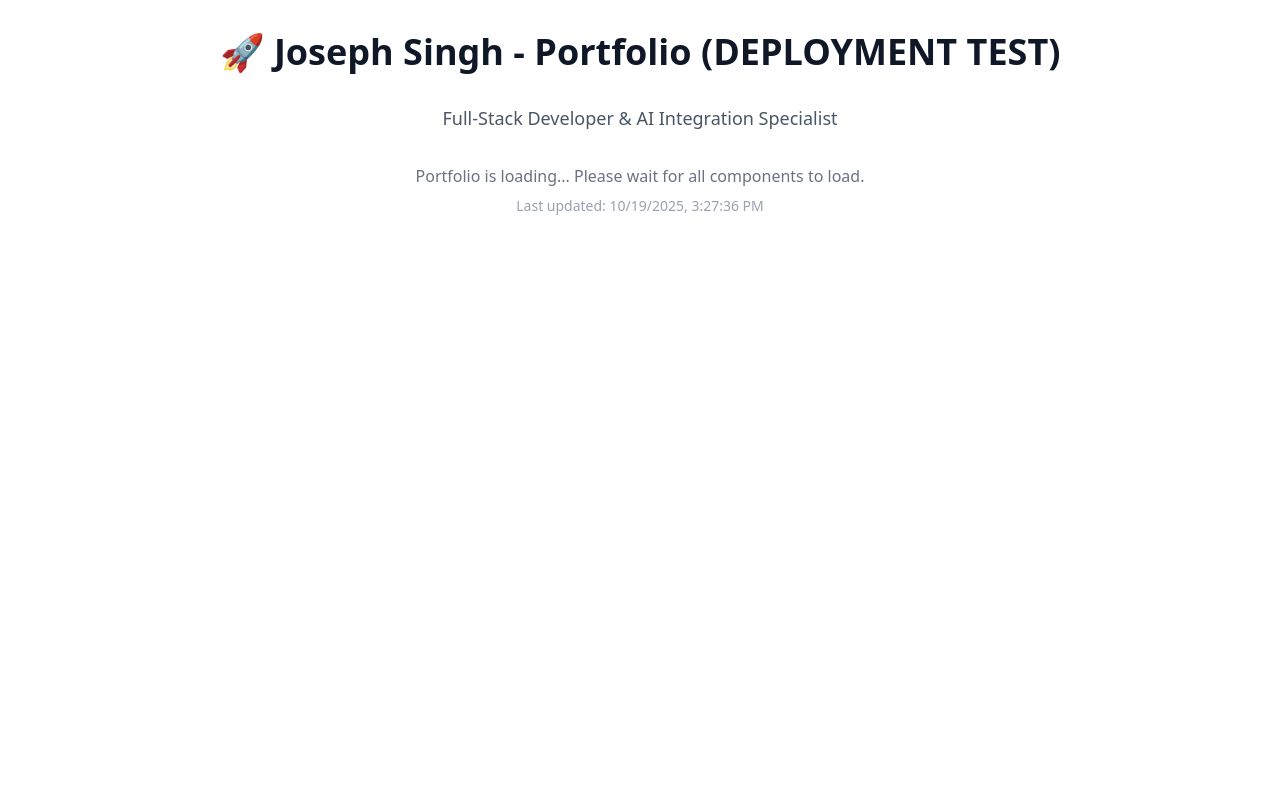
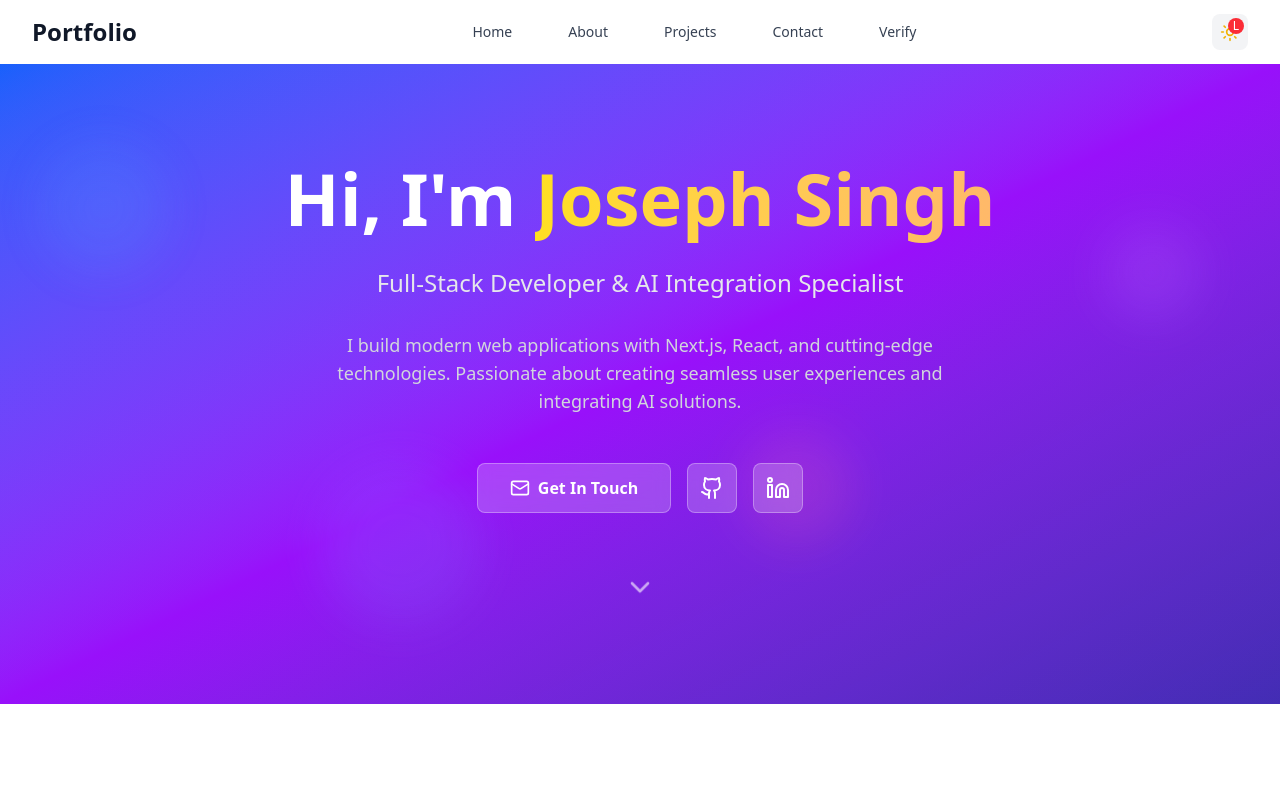
Before and after one commit to joseph-singh-lai/personal-portfolio-9987, a Next.js app: page / in a window 1280 px wide. Shown: the top 787 px of the page. Built offline with nearby package versions, Linux system fonts and the light colour scheme.

Commit message:
Restore full portfolio with all components and fix deployment

```diff
--- a/src/app/page.tsx
+++ b/src/app/page.tsx
@@ -1,22 +1,19 @@
+import Navigation from '@/components/Navigation'
+import Hero from '@/components/Hero'
+import About from '@/components/About'
+import Projects from '@/components/Projects'
+import Contact from '@/components/Contact'
+import Footer from '@/components/Footer'
+
 export default function Home() {
   return (
     <main className="min-h-screen bg-white dark:bg-gray-900 transition-colors duration-300">
-      <div className="container mx-auto px-4 py-8">
-        <h1 className="text-4xl font-bold text-center text-gray-900 dark:text-white mb-8">
-          🚀 Joseph Singh - Portfolio (DEPLOYMENT TEST)
-        </h1>
-        <p className="text-lg text-center text-gray-600 dark:text-gray-300">
-          Full-Stack Developer & AI Integration Specialist
-        </p>
-        <div className="mt-8 text-center">
-          <p className="text-gray-500 dark:text-gray-400">
-            Portfolio is loading... Please wait for all components to load.
-          </p>
-          <p className="text-sm text-gray-400 dark:text-gray-500 mt-2">
-            Last updated: {new Date().toLocaleString()}
-          </p>
-        </div>
-      </div>
+      <Navigation />
+      <Hero />
+      <About />
+      <Projects />
+      <Contact />
+      <Footer />
     </main>
   )
 }
```
Also changed, not shown: vercel-test.txt (deleted).
